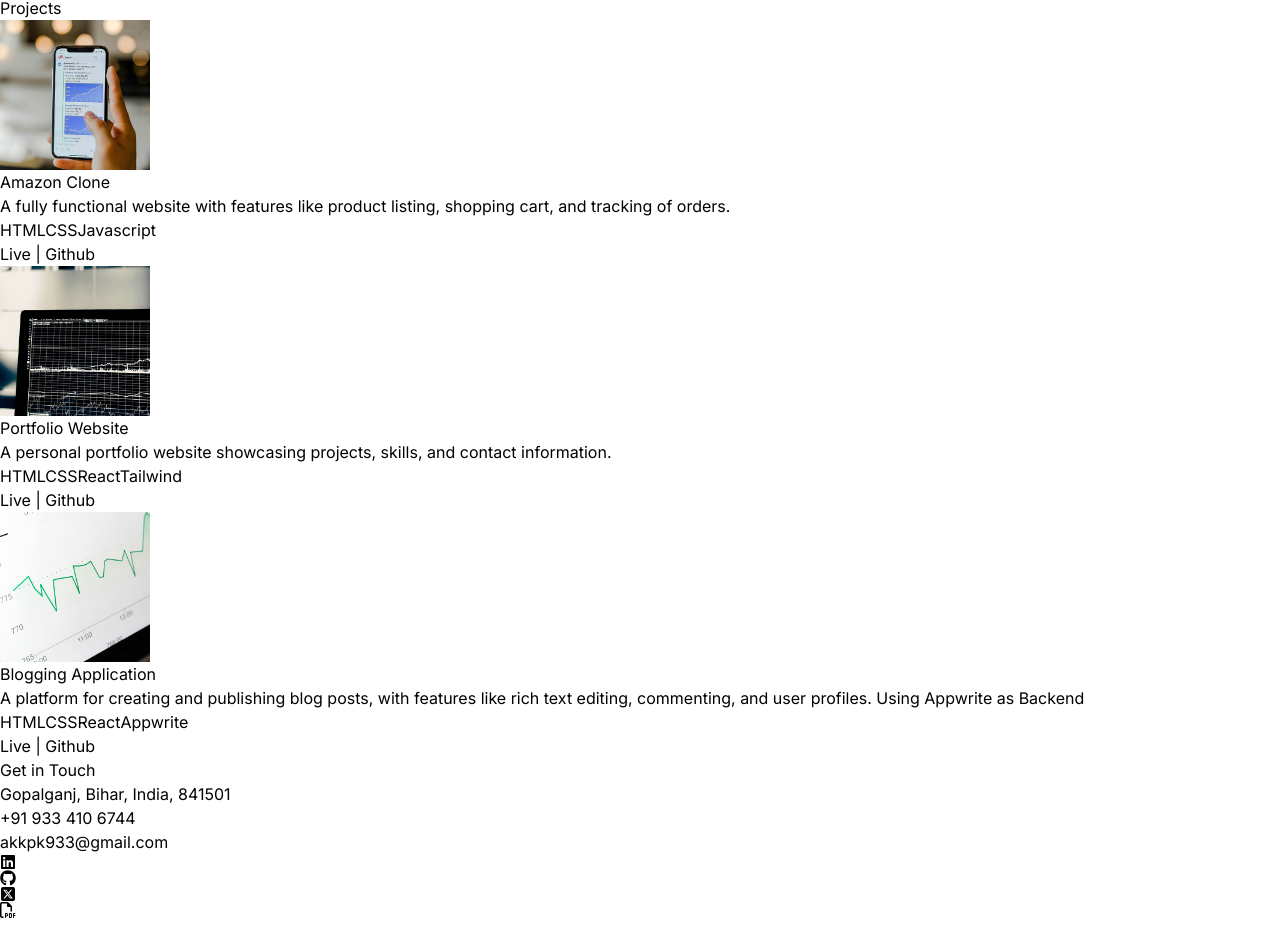
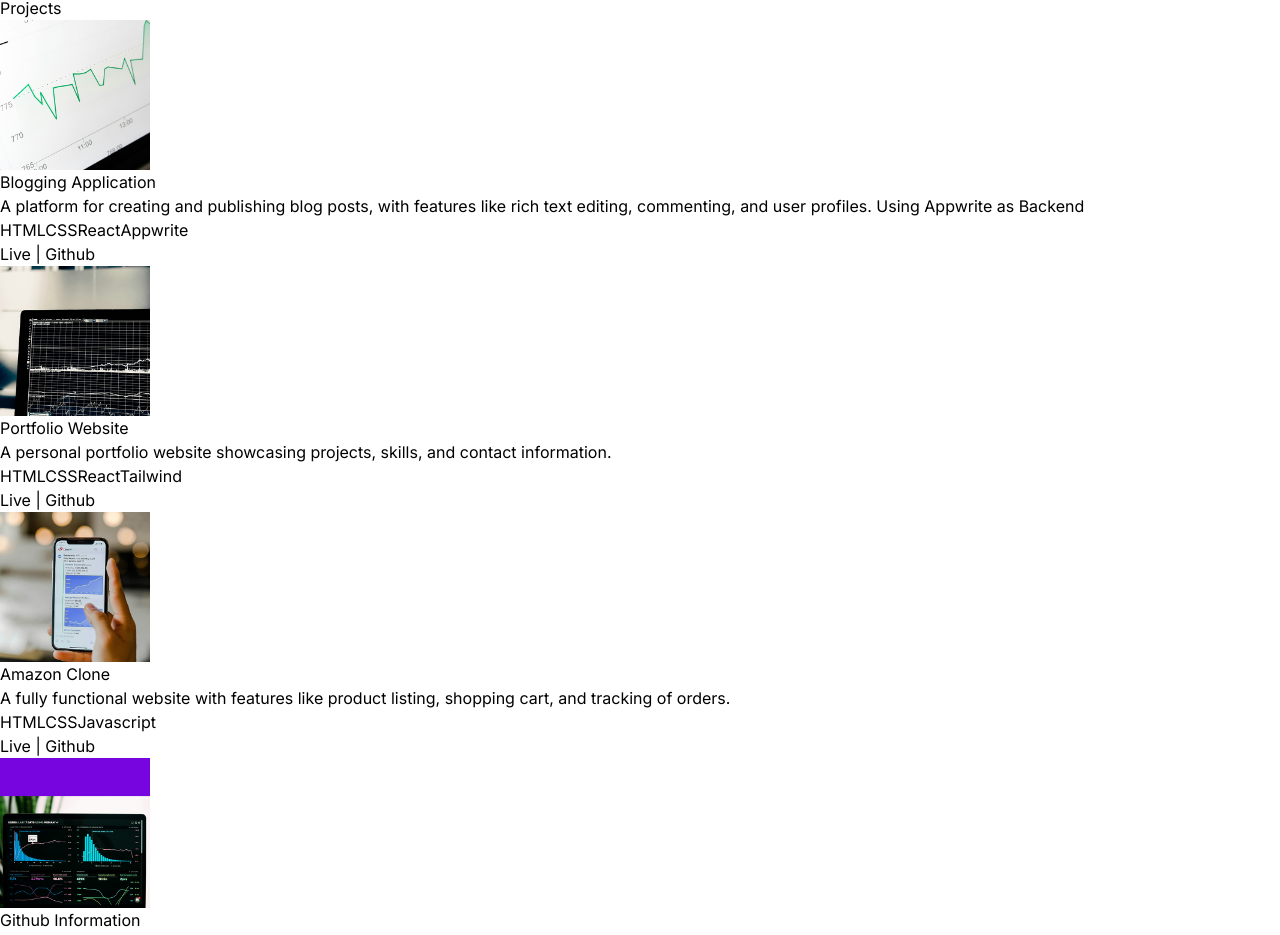
Before and after one commit to adityakkpk/MyPortfolio, a React (Vite) app: page / in a window 1280 px wide. Shown: the part 1726-2661 px from the top of the page. Built offline with nearby package versions, Linux system fonts and the light colour scheme.

Commit message:
Added one more project

```diff
--- a/src/constants/index.js
+++ b/src/constants/index.js
@@ -9,14 +9,15 @@ export const ABOUT_TEXT = `I am a dedicated and versatile full stack developer w
 
 export const PROJECTS = [
   {
-    title: "Amazon Clone",
-    image: project2,
+    title: "Blogging Application",
+    image: project4,
     description:
-      "A fully functional website with features like product listing, shopping cart, and tracking of orders.",
-    technologies: ["HTML", "CSS", "Javascript"],
-    demoLink: 'https://adityakkpk.github.io/AmazoneClone/amazon.html',
-    githubLink: 'https://github.com/adityakkpk/AmazoneClone'
+      "A platform for creating and publishing blog posts, with features like rich text editing, commenting, and user profiles. Using Appwrite as Backend",
+    technologies: ["HTML", "CSS", "React", "Appwrite",],
+    demoLink: 'https://mini-blog-react-appwrite-app.vercel.app/',
+    githubLink: 'https://github.com/adityakkpk/MiniBlog-React-Appwrite'
   },
+
   {
     title: "Portfolio Website",
     image: project3,
@@ -26,14 +27,25 @@ export const PROJECTS = [
     demoLink: 'https://my-portfolio-git-main-aditya-kumar-kushwahas-projects.vercel.app/',
     githubLink: 'https://github.com/adityakkpk/MyPortfolio'
   },
+
   {
-    title: "Blogging Application",
-    image: project4,
+    title: "Amazon Clone",
+    image: project2,
     description:
-      "A platform for creating and publishing blog posts, with features like rich text editing, commenting, and user profiles. Using Appwrite as Backend",
-    technologies: ["HTML", "CSS", "React", "Appwrite",],
-    demoLink: 'https://mini-blog-react-appwrite-app.vercel.app/',
-    githubLink: 'https://github.com/adityakkpk/MiniBlog-React-Appwrite'
+      "A fully functional website with features like product listing, shopping cart, and tracking of orders.",
+    technologies: ["HTML", "CSS", "Javascript"],
+    demoLink: 'https://adityakkpk.github.io/AmazoneClone/amazon.html',
+    githubLink: 'https://github.com/adityakkpk/AmazoneClone'
+  },
+
+  {
+    title: "Github Information",
+    image: project1,
+    description:
+      "A website where you will get some of your Github profile's public informations.",
+    technologies: ["React", "React-Router-Dom", "Github API", "Tailwind CSS"],
+    demoLink: 'https://github-info-dusky.vercel.app/',
+    githubLink: 'https://github.com/adityakkpk/ReactRouter-GithubAPI'
   },
 ];
 
```
